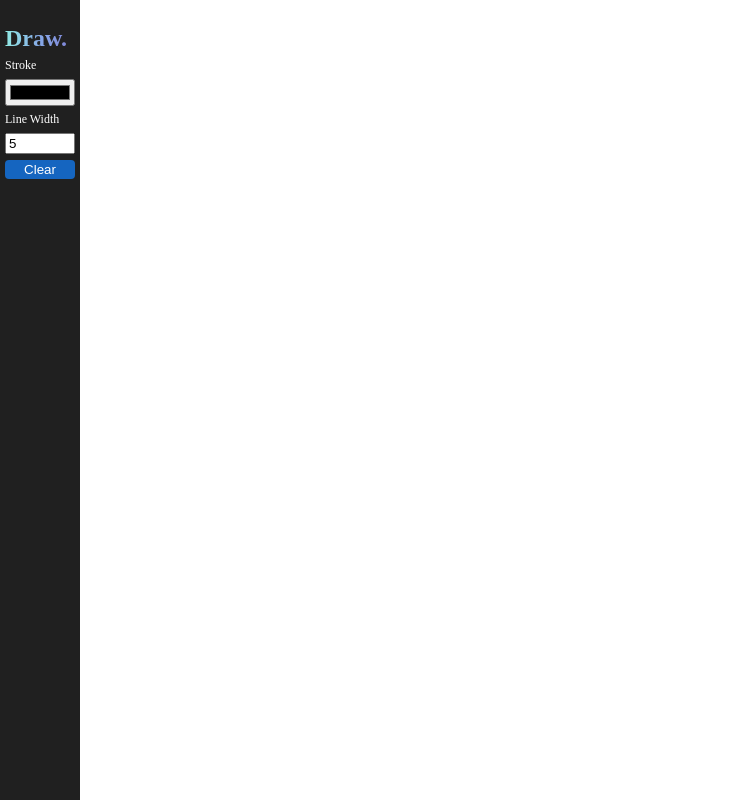
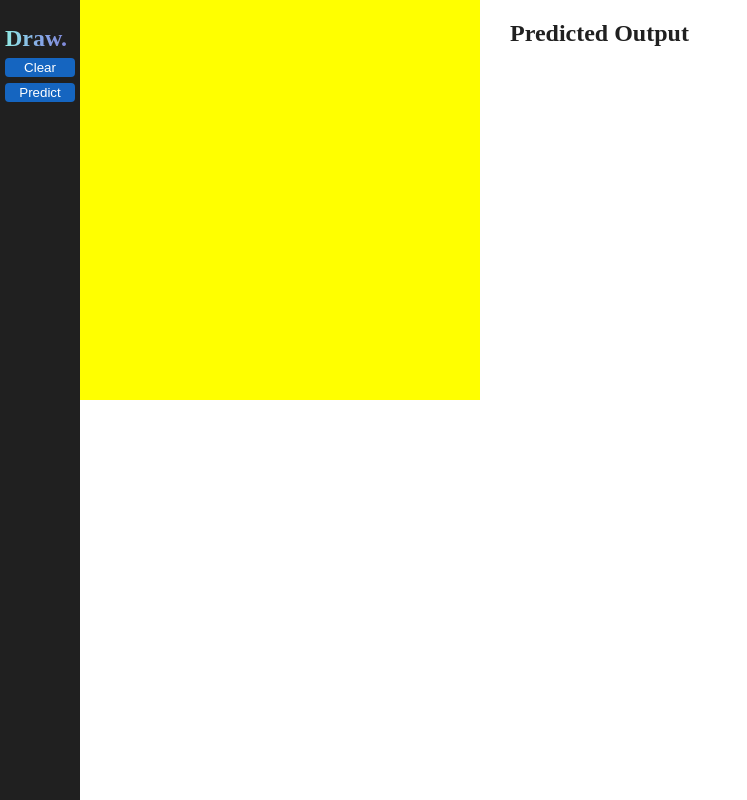
Before and after one commit to Wansh619/Text_recog, a plain HTML site: page Web Page/index.html in a window 1280 px wide. Shown: the whole page, without its empty margins (0-747 px from the left). Drawn offline with Linux system fonts and the light colour scheme.

Commit message:
changes made in frontend

```diff
--- a/Web Page/index.html
+++ b/Web Page/index.html
@@ -9,20 +9,28 @@
 </head>
 
 <body>
+
   <section class="container">
     <div id="toolbar">
       <h1>Draw.</h1>
-      <label for="stroke">Stroke</label>
-      <input id="stroke" name='stroke' type="color">
-      <label for="lineWidth">Line Width</label>
-      <input id="lineWidth" name='lineWidth' type="number" value="5">
+      <!-- <label for="stroke">Stroke</label> -->
+      <!-- <input id="stroke" name='stroke' type="color"> -->
+      <!-- <label for="lineWidth">Line Width</label>
+      <input id="lineWidth" name='lineWidth' type="number" value="5"> -->
       <button id="clear">Clear</button>
+      <button id="predict">Predict
+      </button>
     </div>
     <div class="drawing-board">
-      <canvas id="drawing-board"></canvas>
+      <canvas id="drawing-board" width="100px" height="100px"></canvas>
+
+
     </div>
+    <h1 class="Output" >Predicted Output</h1>
   </section>
   <script src="./index.js"></script>
+
+
 </body>
 
 </html>
--- a/Web Page/index.js
+++ b/Web Page/index.js
@@ -5,8 +5,8 @@ const ctx = canvas.getContext('2d');
 const canvasOffsetX = canvas.offsetLeft;
 const canvasOffsetY = canvas.offsetTop;
 
-canvas.width = window.innerWidth - canvasOffsetX;
-canvas.height = window.innerHeight - canvasOffsetY;
+canvas.width = 400;
+canvas.height =400;
 
 let isPainting = false;
 let lineWidth = 5;
@@ -19,16 +19,16 @@ toolbar.addEventListener('click', e => {
     }
 });
 
-toolbar.addEventListener('change', e => {
-    if(e.target.id === 'stroke') {
-        ctx.strokeStyle = e.target.value;
-    }
+// toolbar.addEventListener('change', e => {
+//     if(e.target.id === 'stroke') {
+//         ctx.strokeStyle = e.target.value;
+//     }
 
-    if(e.target.id === 'lineWidth') {
-        lineWidth = e.target.value;
-    }
+//     if(e.target.id === 'lineWidth') {
+//         lineWidth = e.target.value;
+//     }
 
-});
+// });
 
 const draw = (e) => {
     if(!isPainting) {
--- a/Web Page/style.css
+++ b/Web Page/style.css
@@ -6,7 +6,7 @@ body {
     color: white;
 }
 
-h1 {
+#toolbar h1 {
     background: #7F7FD5;
     background: -webkit-linear-gradient(to right, #91EAE4, #86A8E7, #7F7FD5);
     background: linear-gradient(to right, #91EAE4, #86A8E7, #7F7FD5);
@@ -47,3 +47,17 @@ h1 {
     color:white;
     padding: 2px;
 }
+#drawing-board{
+
+    background-color: yellow;
+}
+.drawing-board{
+
+    height:400px;
+    display: flex;
+    flex-direction: column;
+}
+.Output{
+    color: #202020;
+    margin-left: 30px;
+}
```
